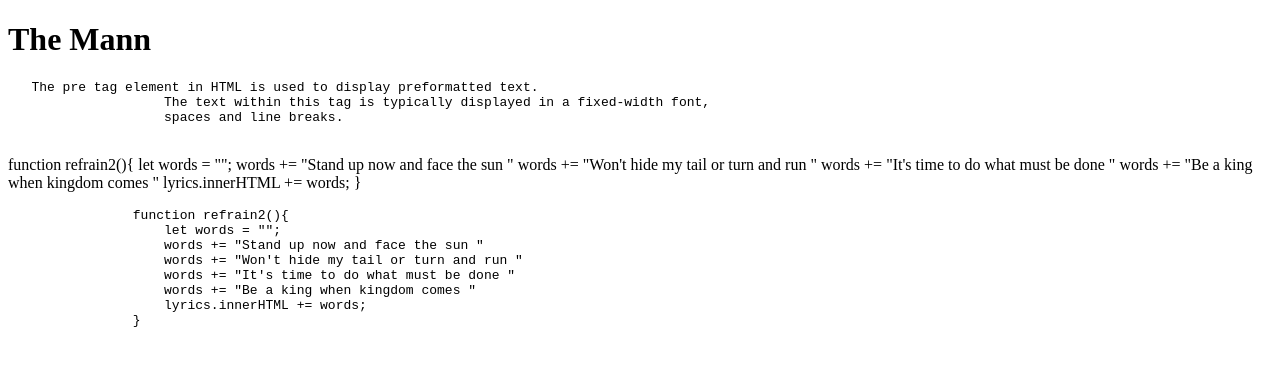
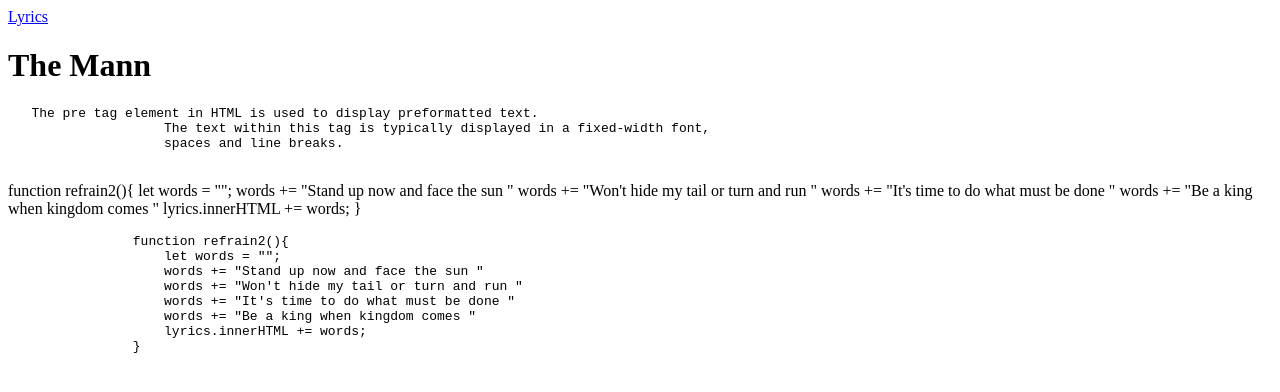
Before and after one commit to Theonly1adia/JavaScript-Functions01, a plain HTML site: page index2.html in a window 1280 px wide. Drawn offline with Linux system fonts and the light colour scheme.

Commit message:
added nav menu

```diff
--- a/index2.html
+++ b/index2.html
@@ -6,6 +6,9 @@
     <title>Document</title>
 </head>
 <body>
+    <nav>
+        <a href="index.html">Lyrics</a>
+    </nav>
     <h1>The Mann</h1>
     <main>
         <section>
```
